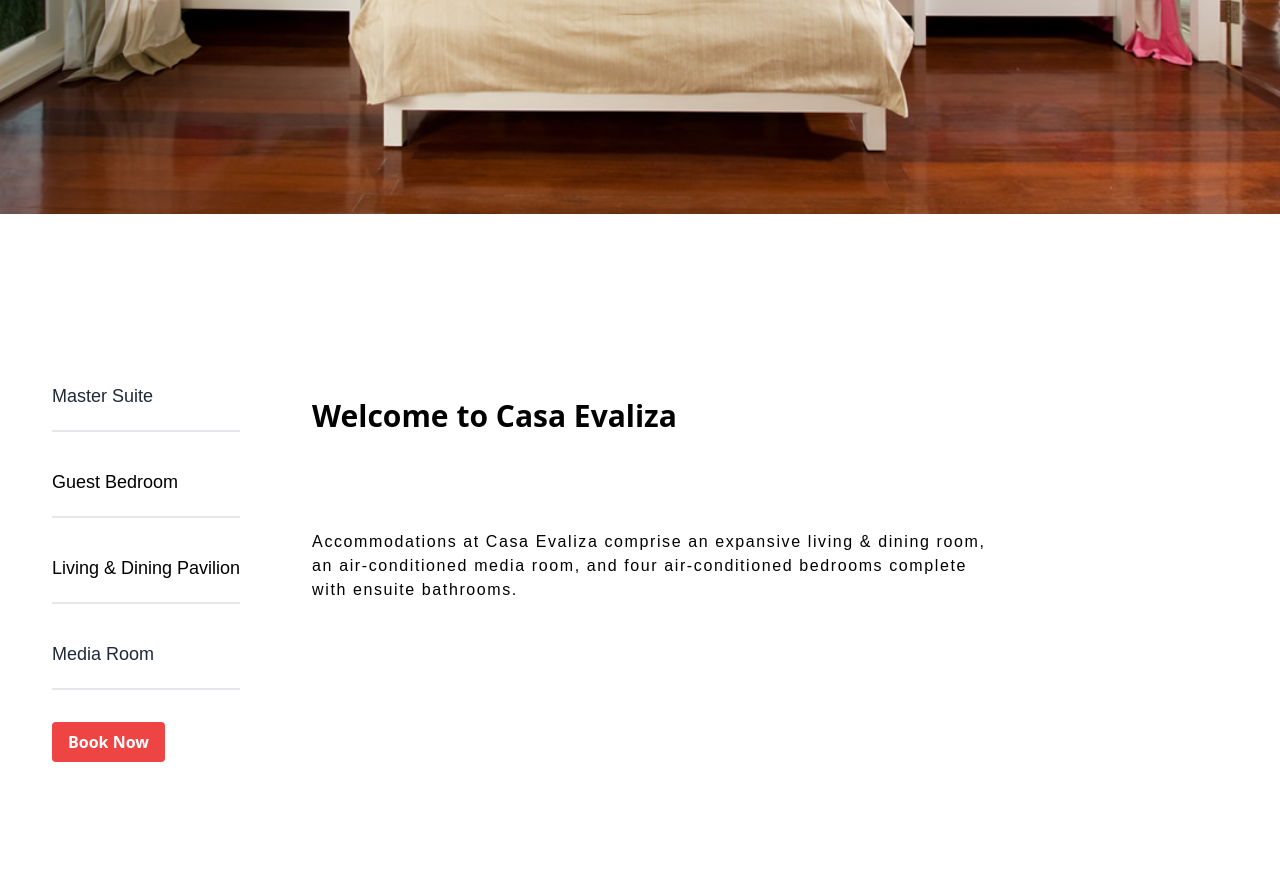
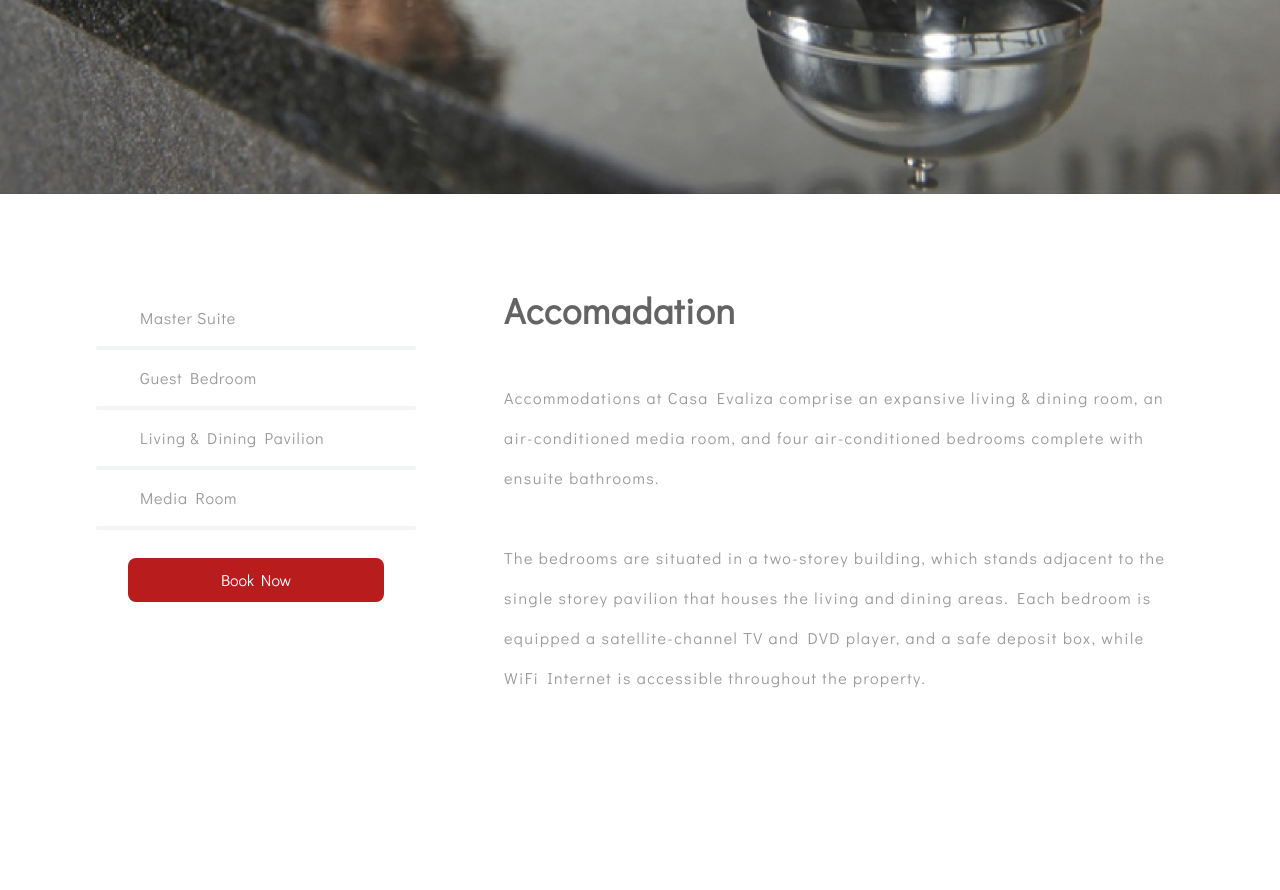
Before and after one commit to dklfh/casaevaliza, a website: page public/acco.html in a window 1280 px wide. Shown: the part 606-1496 px from the top of the page. After the commit the page ends 1464 px from the top, so only its background shows below. Drawn offline with nearby package versions, Linux system fonts and the light colour scheme.

Commit message:
buat accomadation

```diff
--- a/public/acco.html
+++ b/public/acco.html
@@ -1,52 +1,70 @@
 <!DOCTYPE html>
 <html lang="en">
-
 <head>
     <meta charset="UTF-8">
     <meta name="viewport" content="width=device-width, initial-scale=1.0">
-    <link rel="stylesheet" href="">
-    <title>Document</title>
-    <link href="css/output.css" rel="stylesheet">
+    <link href="https://fonts.googleapis.com/css2?family=Didact+Gothic&display=swap" rel="stylesheet">
+    <link href="https://cdn.jsdelivr.net/npm/tailwindcss@2.2.19/dist/tailwind.min.css" rel="stylesheet">
+    <link rel="icon" href="/image/logo-casa.png" type="image/png">
+    <link rel="stylesheet" href="css/output.css">
+    <title>Casa Evaliza</title>
+    <style>
+        .transition-colors {
+            transition: color 0.3s ease-in-out;
+        }
+    </style>
 </head>
+<body>
+    <section>
+        <img src="/image/IMG-20240618-WA0010.jpg" class="w-full h-lvh object-cover" alt="">
+    </section>
 
-<body>
-    <section class="my-5 flex flex-wrap">
-        <div class="w-screen h-screen flex items-center justify-center">
-            <img src="/image/IMG-20240618-WA0009.jpg" class="object-cover w-full h-full"/>
+    <section class="my-12">
+        <div class="mx-24 py-12 px-4 flex 2xl:mx-48 xl:mx-16 lg:mx-8">
+            <div class="pr-10 pl-4 max-w-96">
+                <ul class="list-none">
+                    <li class="py-4 px-5 relative">
+                        <a href="food-beverages.html" class="font-gothic text-regular tracking-wider transition-colors hover:text-bold flex items-center">
+                            <span class="size-4 bg-cover bg-center mr-2 transition-opacity duration-300 ease-in opacity-0" style="background-image: url(/image/logo-casa.png);"></span>
+                            Master Suite
+                        </a>
+                    </li>
+                    <hr class="w-80 h-1 bg-gray-100 border-0 rounded dark:bg-gray-700">
+                    <li class="py-4 px-5 relative">
+                        <a href="spa-services.html" class="font-gothic text-regular tracking-wider transition-colors hover:text-bold flex items-center">
+                            <span class="size-4 bg-cover bg-center mr-2 transition-opacity duration-300 ease-in opacity-0" style="background-image: url(/image/logo-casa.png);"></span>
+                            Guest Bedroom
+                        </a>
+                    </li>
+                    <hr class="w-80 h-1 bg-gray-100 border-0 rounded dark:bg-gray-700">
+                    <li class="py-4 px-5 relative">
+                      <a href="spa-services.html" class="font-gothic text-regular tracking-wider transition-colors hover:text-bold flex items-center">
+                          <span class="size-4 bg-cover bg-center mr-2 transition-opacity duration-300 ease-in opacity-0" style="background-image: url(/image/logo-casa.png);"></span>
+                          Living & Dining Pavilion
+                      </a>
+                  </li>
+                  <hr class="w-80 h-1 bg-gray-100 border-0 rounded dark:bg-gray-700">
+                  <li class="py-4 px-5 relative">
+                    <a href="spa-services.html" class="font-gothic text-regular tracking-wider transition-colors hover:text-bold flex items-center">
+                        <span class="size-4 bg-cover bg-center mr-2 transition-opacity duration-300 ease-in opacity-0" style="background-image: url(/image/logo-casa.png);"></span>
+                        Media Room
+                    </a>
+                </li>
+                <hr class="w-80 h-1 bg-gray-100 border-0 rounded dark:bg-gray-700">
+                </ul>
+                <div class="my-3 p-4 flex justify-center">
+                  <button type="submit" class="text-white bg-red-700 hover:bg-red-900 focus:ring-4 focus:outline-none focus:ring-red-400 font-gothic rounded-lg w-64 px-5 py-2.5 text-center">Book Now</button>
+                </div>
+            </div>
+
+            <div class="pr-4 pl-12 w-full">
+                <h2 class="font-gothic text-bold text-4xl font-black tracking-wide">Accomadation</h2>
+                <p class="py-12 mb-4 text-regular font-gothic leading-10 tracking-custom">Accommodations at Casa Evaliza comprise an expansive living & dining room, an air-conditioned media room, and four air-conditioned bedrooms complete with ensuite bathrooms. <br> <br> The bedrooms are situated in a two-storey building, which stands adjacent to the single storey pavilion that houses the living and dining areas. Each bedroom is equipped a satellite-channel TV and DVD player, and a safe deposit box, while WiFi Internet is accessible throughout the property.
+                </p>
+            </div>
         </div>
     </section>
-    <section class="bg-white dark:bg-gray-900">
-        <div class="container px-5 py-24 mx-auto flex flex-wrap">
-          <div class="col-md-4 mx-m-3">
-            <div class="container mr-auto">
-              <div class="bg-white p-8">
-                <div class="mb-4 border-b-2 border-gray-200">
-                  <h2 class="text-lg font-gothic py-5 text-gray-800">Master Suite</h2>
-                </div>
-                <div class="mb-4 border-b-2 border-gray-200">
-                  <h2 class="text-lg font-gothic py-5 text-gray-80">Guest Bedroom</h2>
-                </div>
-                <div class="mb-4 border-b-2 border-gray-200">
-                  <h2 class="text-lg font-gothic py-5 text-gray-80">Living & Dining Pavilion</h2>
-                </div>
-                <div class="mb-4 border-b-2 border-gray-200">
-                  <h2 class="text-lg font-gothic py-5 text-gray-800">Media Room</h2>
-                </div>
-                <div class="mt-8">
-                  <button class="bg-red-500 hover:bg-red-700 text-white font-bold py-2 px-4 rounded focus:outline-none focus:shadow-outline">Book Now</button>
-                </div>
-              </div>
-            </div>
-          </div>
 
-          <div class="my-5 md:w-3/5 md:pl-6">
-            <div class="py-12 px-4 mx-auto">
-              <h1 class="font-gothicBold text-3xl mb-12 font-bold">Welcome to Casa Evaliza</h1>
-              <p class="py-12 mb-4 font-gothic tracking-widest">Accommodations at Casa Evaliza comprise an expansive living & dining room, an air-conditioned media room, and four air-conditioned bedrooms complete with ensuite bathrooms.</p>
-            </div>
-          </div>
-        </div>
-      </section>
+    <script src="hover.js"></script>
 </body>
-
 </html>
```
Also changed, not shown: public/contact.html (+1 -2 lines), public/css/output.css.
